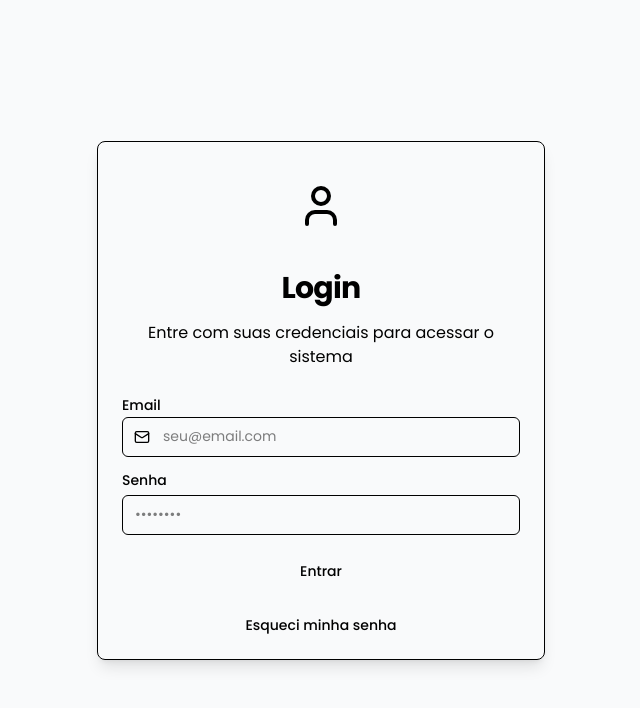
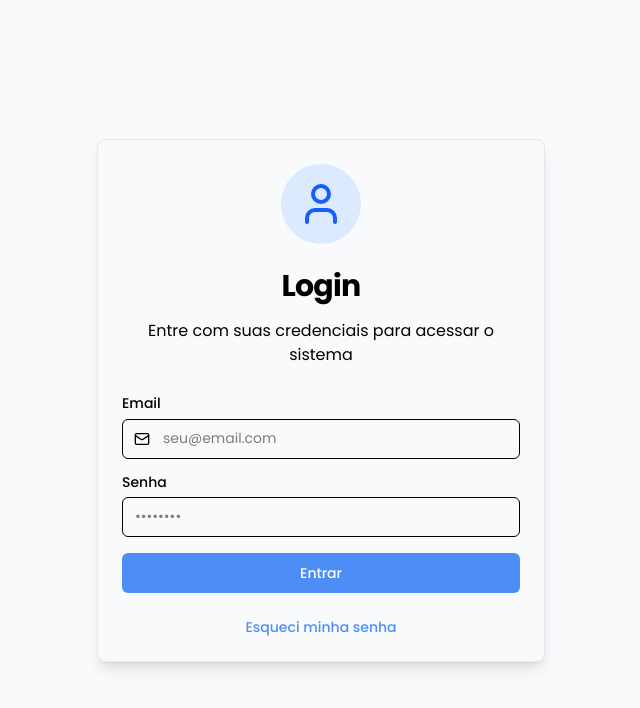
Before and after one commit to carloseduardo-silva/usuarios-crud, a React (Vite) app in the folder gerenciamento-usuarios/: page / in a window 1280 px wide. Shown: the top 708 px of the page, without its empty margins (319-959 px from the left). Built offline with nearby package versions, Linux system fonts and the light colour scheme.

Commit message:
fix: styling login and index home

```diff
--- a/gerenciamento-usuarios/src/components/ui/card.tsx
+++ b/gerenciamento-usuarios/src/components/ui/card.tsx
@@ -9,7 +9,7 @@ const Card = React.forwardRef<
   <div
     ref={ref}
     className={cn(
-      "rounded-lg border bg-card text-card-foreground shadow-sm",
+      "rounded-lg border border-gray-200 bg-card text-card-foreground shadow-sm",
       className
     )}
     {...props}
--- a/gerenciamento-usuarios/src/index.css
+++ b/gerenciamento-usuarios/src/index.css
@@ -2,6 +2,14 @@
 @import url('https://fonts.googleapis.com/css2?family=Poppins:wght@300;400;500;600;700&display=swap');
 
 @import "tailwindcss";
+
+.bg-blue-vivid{
+  background-color: #3b83f6e6;
+}
+
+.text-blue-vivid{
+  color: #3b83f6e6;
+}
 
 
 @layer base {
--- a/gerenciamento-usuarios/src/pages/Index.tsx
+++ b/gerenciamento-usuarios/src/pages/Index.tsx
@@ -4,7 +4,7 @@ import { Link } from "react-router-dom";
 const Index = () => {
   return (
     <div className="min-h-screen flex items-center justify-center bg-gray-100 p-[3rem]">
-      <div className="text-center max-w-[1400px]">
+      <div className="text-center max-w-[80vw] xl:max-w-[1300px]">
         <h1 className="text-4xl font-bold mb-4">Seja bem vindo ao meu projeto de Gerenciamento de Usuários!</h1>
         <p className="text-xl text-gray-600 mt-[2rem]">Para ter acesso ao sistema, você será submetido à uma autenticação onde você deverá utilizar as seguintes credenciais:</p>
         <p className="text-xl text-gray-600 font-bold mt-8 mb-2">Email: Admin@admin.com</p>
--- a/gerenciamento-usuarios/src/pages/Login.tsx
+++ b/gerenciamento-usuarios/src/pages/Login.tsx
@@ -44,8 +44,8 @@ const Login = () => {
 
         <CardHeader className="space-y-1">
           <div className="flex justify-center mb-6">
-            <div className="h-20 w-20 rounded-full bg-primary/10 flex items-center justify-center">
-              <User className="h-12 w-12 text-primary" />
+            <div className="h-20 w-20 rounded-full bg-primary/10 flex items-center justify-center bg-blue-100">
+              <User className="h-12 w-12 text-primary text-blue-600" />
             </div>
           </div>
           <CardTitle className="text-3xl pb-[11px] font-bold text-center">Login</CardTitle>
@@ -64,7 +64,7 @@ const Login = () => {
                   id="email"
                   type="email"
                   placeholder="seu@email.com"
-                  className="pl-10"
+                  className="pl-10 mt-1"
                   value={email}
                   onChange={(e) => setEmail(e.target.value)}
                 />
@@ -79,13 +79,14 @@ const Login = () => {
                 id="password"
                 type="password"
                 placeholder="••••••••"
+                className="mt-2"
                 value={password}
                 onChange={(e) => setPassword(e.target.value)}
               />
             </div>
             <Button
               type="submit"
-              className="w-full"
+              className="w-full bg-blue-vivid text-white"
               disabled={loading}
             >
               {loading ? "Entrando..." : "Entrar"}
@@ -94,7 +95,7 @@ const Login = () => {
         </CardContent>
 
         <CardFooter className="flex justify-center">
-          <a href="#" className="text-sm font-medium text-primary hover:underline">
+          <a href="#" className="text-sm font-medium text-primary text-blue-vivid hover:underline">
                   Esqueci minha senha
           </a>
         </CardFooter>
```
